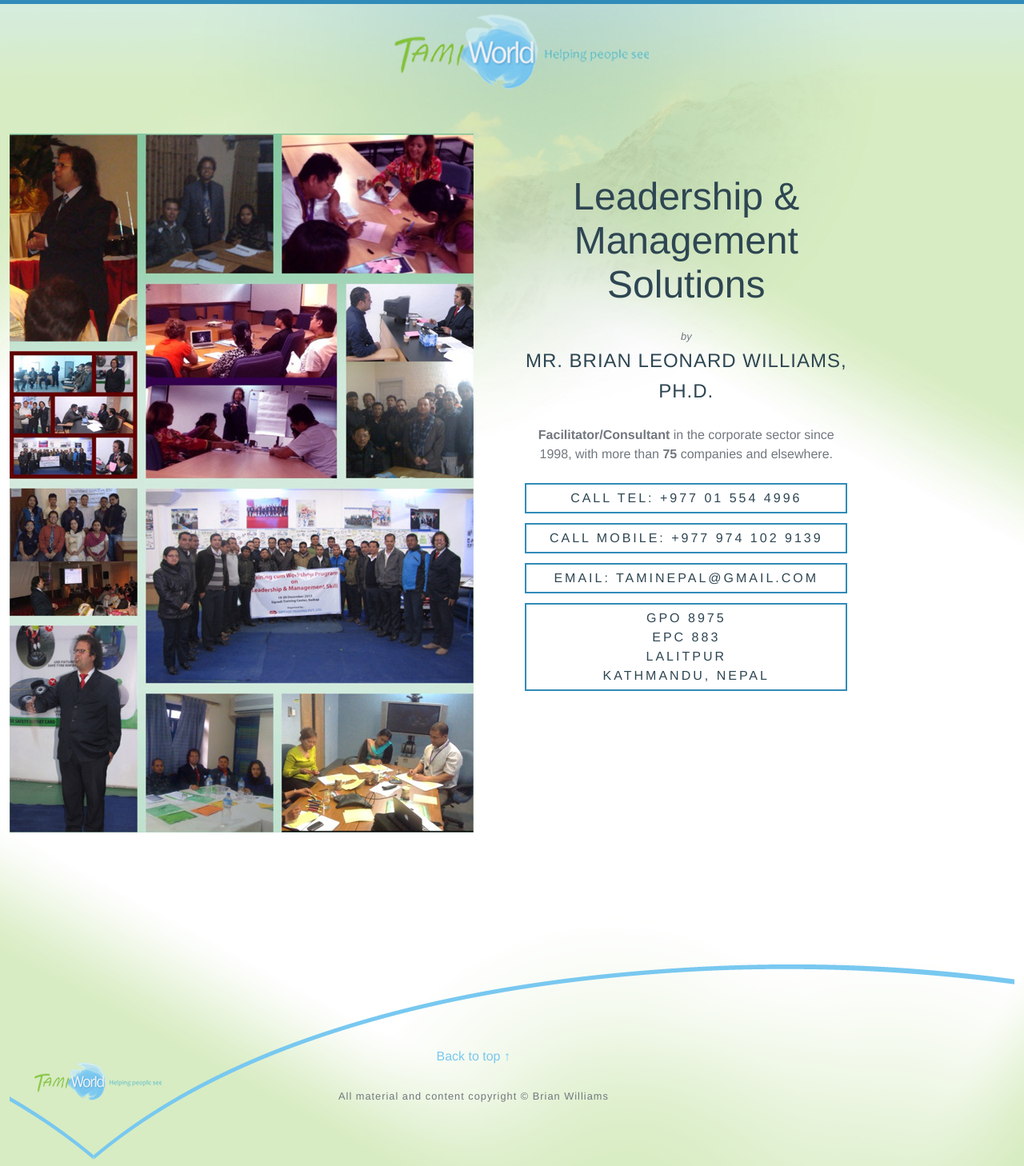
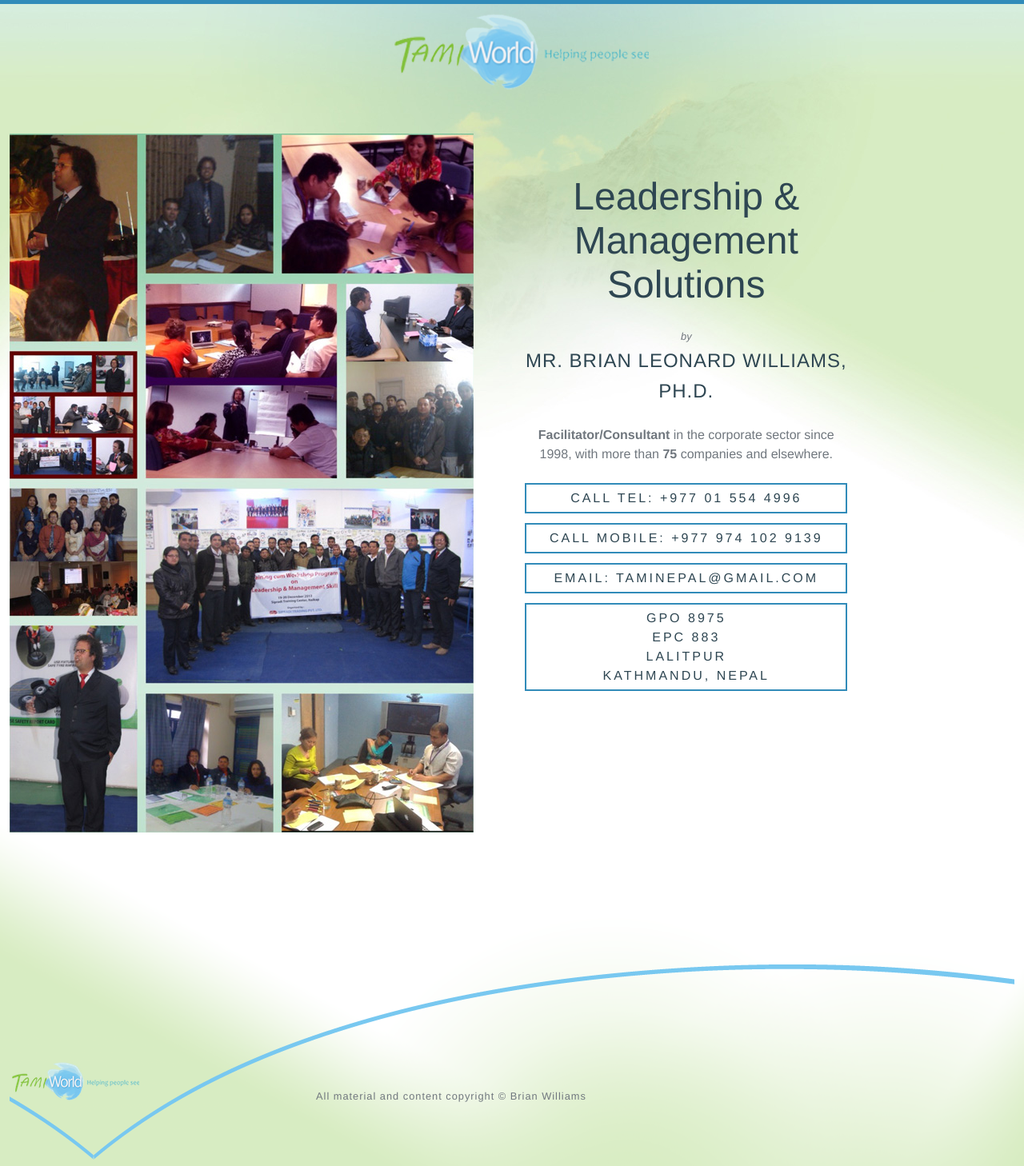
Before and after one commit to tamiworld/tamiworld.github.io, a Jekyll site: the page built from index.html, in a window 1280 px wide. Shown: the whole page at 80% size. Built offline with Jekyll 4.4.1, drawn with Linux system fonts in a browser that asks for light colours.

Commit message:
css and markup was affecting the viewport rendering on small devices

```diff
--- a/_includes/footer.html
+++ b/_includes/footer.html
@@ -1,11 +1,11 @@
 <footer class="site-footer">
 
-  <div class="wrap">
-    <a href="/"><img class="footer--logo" src="{{ site.img }}logo-footer.png" alt="Tami World logo" /></a>
+  <!-- <div class="wrap"> -->
+	<a href="/"><img class="footer--logo" src="{{ site.img }}logo-footer.png" alt="Tami World logo" /></a>
 
-    <a class="footer--to-top" href="#top">Back to top &uarr;</a>
-    <p class="copyright"><small>All material and content copyright &copy; Brian Williams</small></p>
+	<!-- <a class="footer--to-top" href="#top">Back to top &uarr;</a>     -->
+	<p class="copyright"><small>All material and content copyright &copy; Brian Williams</small></p>
 
-  </div>
+  <!-- </div> -->
 
 </footer>
--- a/_includes/head.html
+++ b/_includes/head.html
@@ -2,7 +2,7 @@
   <meta charset="utf-8">
   <meta http-equiv="X-UA-Compatible" content="IE=edge">
   <title>{% if page.title %}{{ page.title }} | TAMI World &mdash; Management Consulting by Brian Williams{% else %}{{ site.title }} | Management Consulting by Brian Williams{% endif %}</title>
-  <meta name="viewport" content="width=device-width, initial-scale=1">
+  <meta name="viewport" content="'width=device-width, initial-scale=1.0">
   <meta name="description" content="{{ site.description }}">
   <link rel="canonical" href="{{ page.url | replace:'index.html','' | prepend: site.baseurl | prepend: site.url }}">
 
--- a/css/inuit-css-framework/build.css/_build.scss
+++ b/css/inuit-css-framework/build.css/_build.scss
@@ -314,6 +314,7 @@
         width: 100%;
         background: url("#{$img-path}footer.png") 105px 0;
         margin:150px 0 0 0;
+        position: relative;
     }
       .footer--logo{
           margin: 130px 0 0 0;
```
Also changed, not shown: css/inuit-css-framework/style.min.css, 1 other file.
